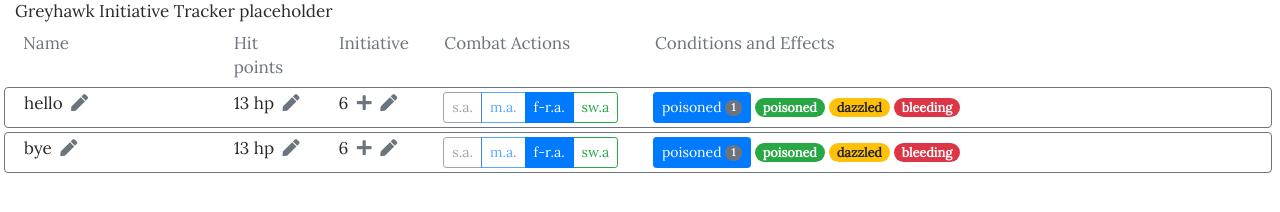
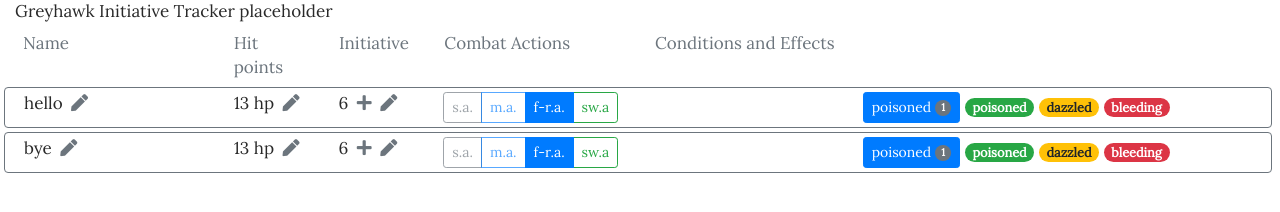
Before and after one commit to owlbeardm/greyhawk-initiative, a website built with webpack: page app/index.html in a window 1280 px wide. Built offline with nearby package versions, Linux system fonts and the light colour scheme.

Commit message:
Minor layout fix

```diff
--- a/app/src/components/pc.html
+++ b/app/src/components/pc.html
@@ -12,7 +12,7 @@
   <div class="col-1">
     6  <span class="fa fa-plus ml-1 text-secondary"></span> <span class="fa fa-pen ml-1 text-secondary"></span>
   </div>
-  <div class="col-2">
+  <div class="col">
     <div class="btn-group" role="group">
       <button type="button" class="btn btn-outline-secondary btn-sm" ng-class="{'active': !$ctrl.status  === 'PENDING'}" disabled ng-click="$ctrl.setStatus('ALL')">s.a.</button>
       <button type="button" class="btn btn-outline-primary btn-sm" ng-class="{'active': !$ctrl.status}" disabled ng-click="$ctrl.setStatus('PENDING')">m.a.</button>
```
